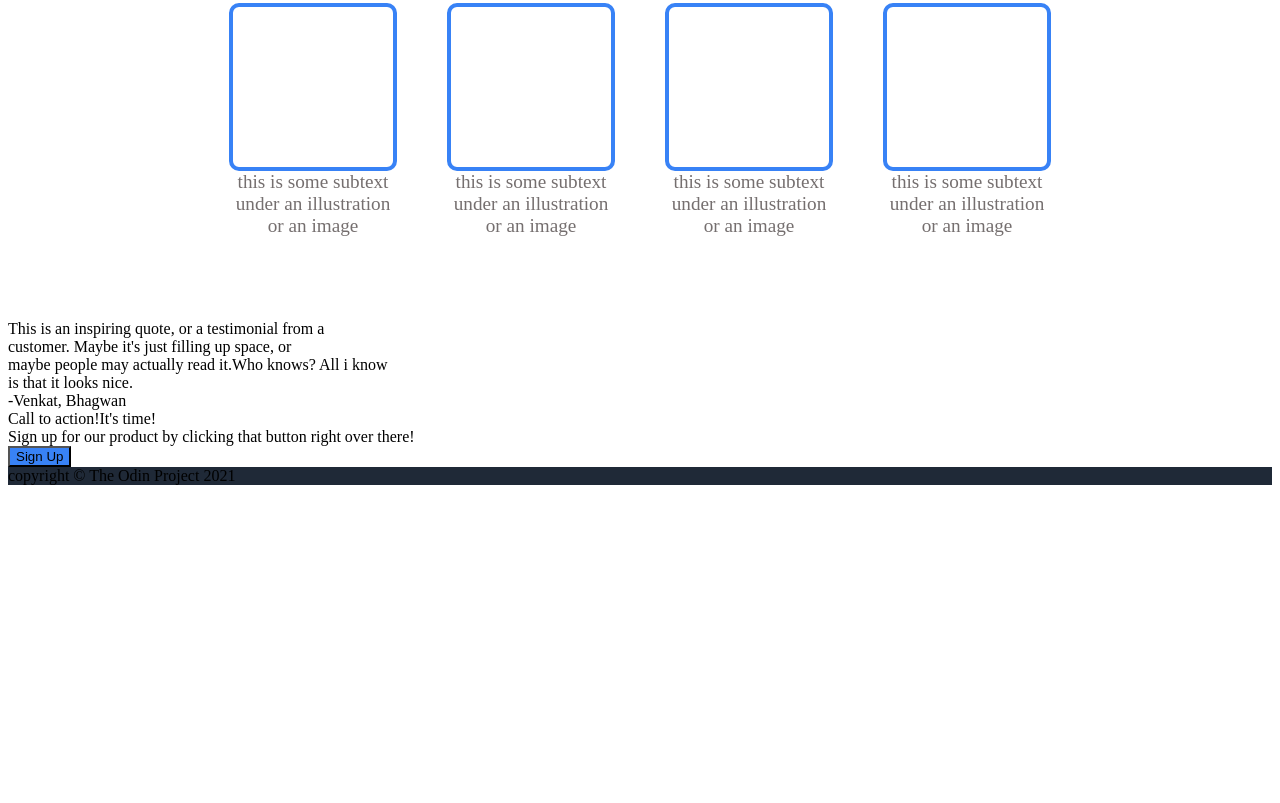
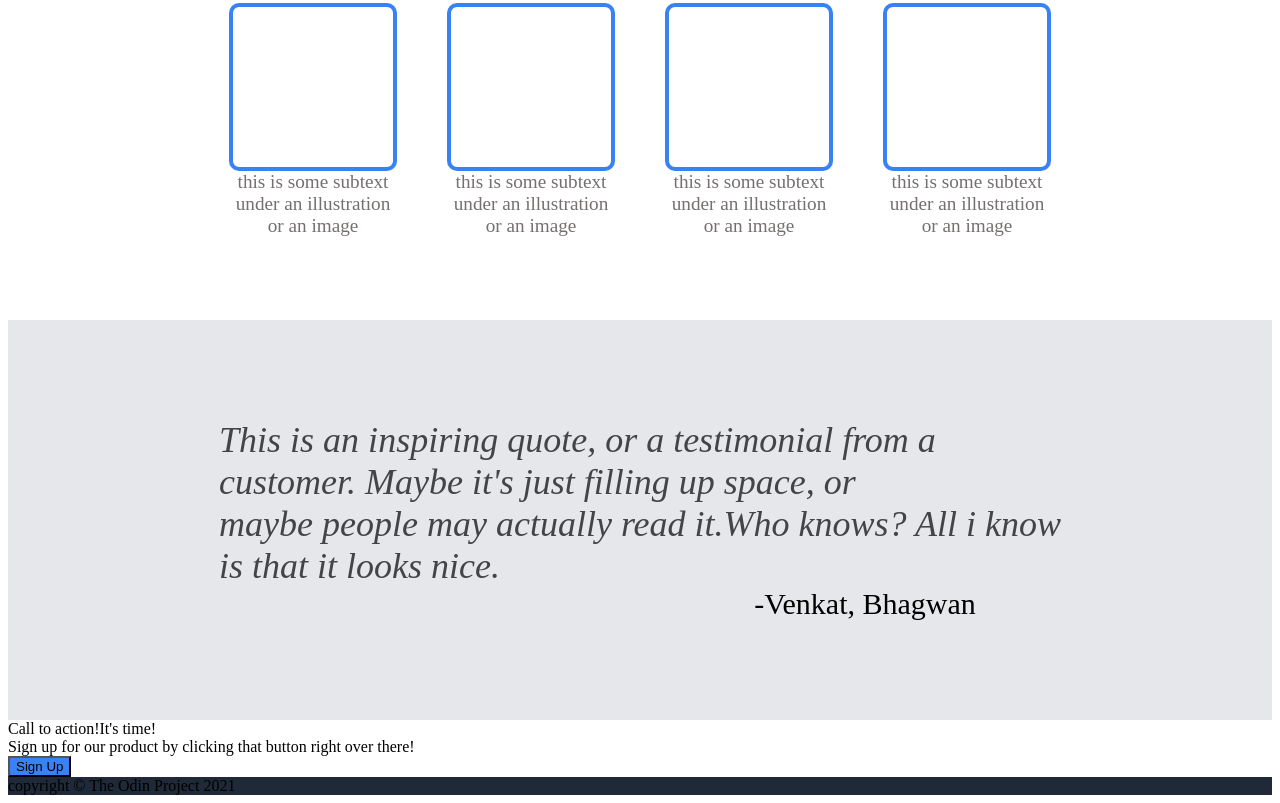
Before and after one commit to Venkatr01/Landingpage, a plain HTML site: page index.html in a window 1280 px wide. Shown: the part 690-1493 px from the top of the page. Before the commit the page ends 1183 px from the top, so only its background shows below. Drawn offline with Linux system fonts and the light colour scheme.

Commit message:
Style quote section

```diff
--- a/style.css
+++ b/style.css
@@ -111,3 +111,24 @@ body{
     color: rgb(82, 75, 75, 0.8);
     font-size: 1.2em;
 }
+
+/* Quote section */
+.quote-container{
+    height: 400px;
+    background-color: #E5E7EB;
+    align-items: center;
+    display: flex;
+    justify-content: center;
+    flex-direction: column;
+}
+.quote{
+    font-size: 36px;
+    font-style: italic;
+    opacity:0.7;
+}
+.writer{
+    display: flex;
+    font-size: 30px;
+    justify-content: flex-end;
+    margin-left: 450px;
+}
```
